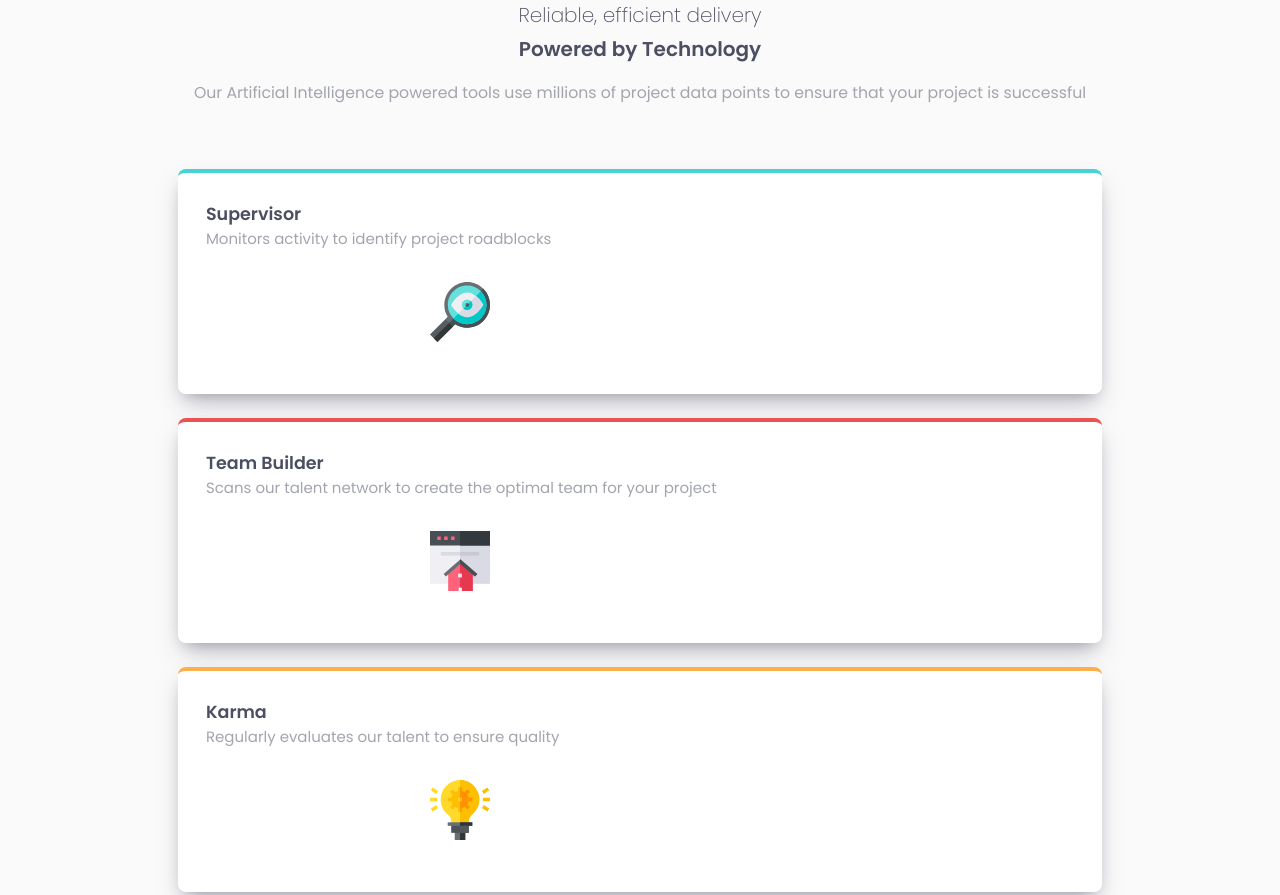
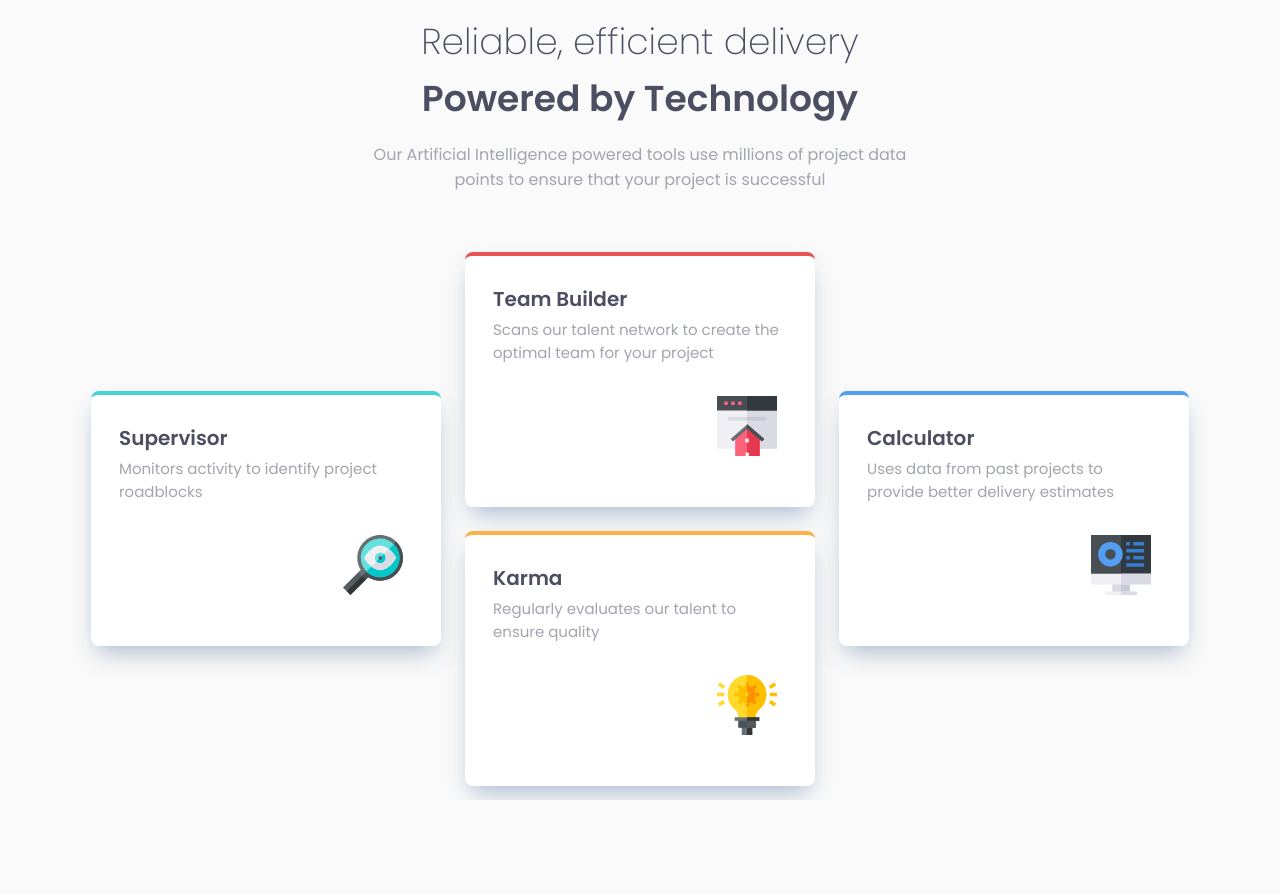
Before and after one commit to zp021/Frontend-mentor-four-card-feature, a plain HTML site: page index.html in a window 1280 px wide. Shown: the top 895 px of the page. After the commit the page ends 800 px from the top, so only its background shows below. Drawn offline with Linux system fonts and the light colour scheme.

Commit message:
css update

```diff
--- a/index.css
+++ b/index.css
@@ -39,14 +39,14 @@ body {
 }
 
 .header h1 {
-    font-size: 1.25rem;
+    font-size: 1.5rem;
     font-weight: 600;
     color: var(--clr-dark-blue);
     margin-bottom: 1rem;
 }
 
 .header h2 {
-    font-size: 1.25rem;
+    font-size: 1.5rem;
     font-weight: 200;
     color: var(--clr-dark-blue);
     margin-bottom: 0.25rem;
@@ -56,16 +56,16 @@ body {
     font-size: 0.983rem;
     color: var(--clr-grayish-blue);
     padding: 0 1rem;
-    margin-bottom: 4rem;
+    margin-bottom: 3.75rem;
 }
 
 .card {
-    width: 100%;
+    max-width: 100%;
     height: 14.063rem;
     padding: 1.75rem 1.75rem;
     background-color: white;
     border-radius: 0.5rem;
-    box-shadow: rgba(50, 50, 93, 0.25) 0px 13px 27px -5px, rgba(0, 0, 0, 0.3) 0px 8px 16px -8px;
+    box-shadow: rgba(1, 55, 102, 0.25) 0px 13px 27px -5px, rgba(48, 3, 246, 0.1) 0px 8px 16px -8px;
     margin-bottom: 1.5rem;
 }
 
@@ -76,7 +76,9 @@ body {
 }
 
 .card h3 {
+    font-size: 1.25rem;
     color: var(--clr-dark-blue);
+    margin-bottom: 0.25rem;
 }
 
 .card p {
@@ -98,3 +100,66 @@ body {
 .card:nth-child(4) {
     border-top: 4px solid var(--clr-blue);
 }
+
+@media (min-width: 756px) {
+    body {
+        margin: 0;
+    }
+
+    .header {
+        display: flex;
+        flex-direction: column;
+        align-items: center;
+        justify-content: center;
+        text-align: center;
+    }
+
+    .header h1 {
+        font-size: 2.25rem;
+    }
+
+    .header h2 {
+        font-size: 2.25rem;
+        margin-bottom: 0.125rem;
+    }
+
+    .header p {
+        width: 65%;
+        font-size: 1rem;
+        padding: 0 4.5rem;
+    }
+
+    .card {
+        width: 350px;
+        height: 255px;
+        margin-bottom: 0;
+    }
+
+    .cards {
+        display: grid;
+        gap: 1.5rem;
+        grid-template-columns: repeat(3, 1fr);
+        grid-template-rows: repeat(2, 1fr);
+        grid-template-areas:
+        "start mid-up end"
+        "start mid-down end";
+    }
+
+    .card:first-child {
+        grid-area: start;
+        align-self: center;
+    }
+
+    .card:nth-child(2) {
+        grid-area: mid-up;
+    }
+
+    .card:nth-child(3) {
+        grid-area: mid-down;
+    }
+
+    .card:nth-child(4) {
+        grid-area: end;
+        align-self: center;
+    }
+}
```
